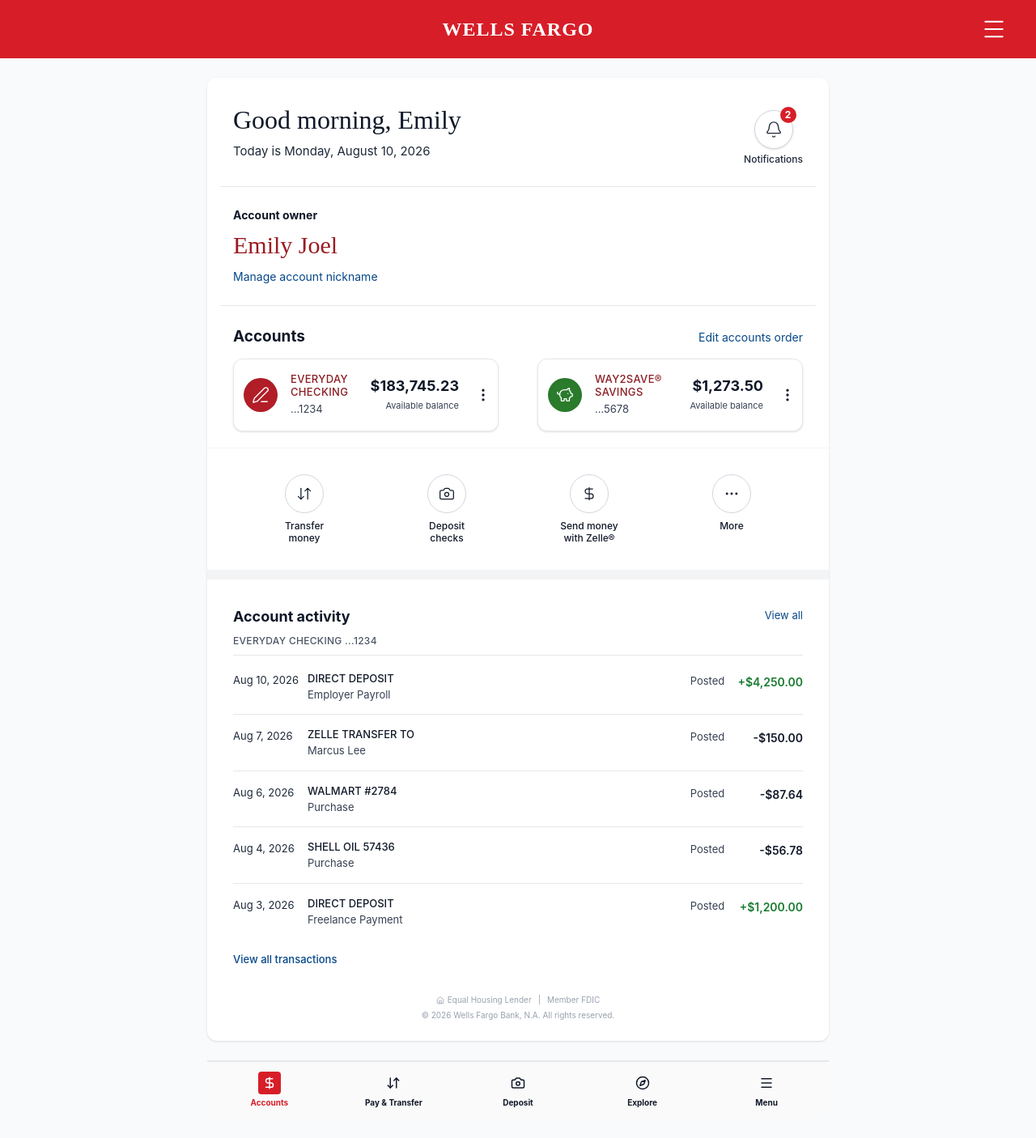
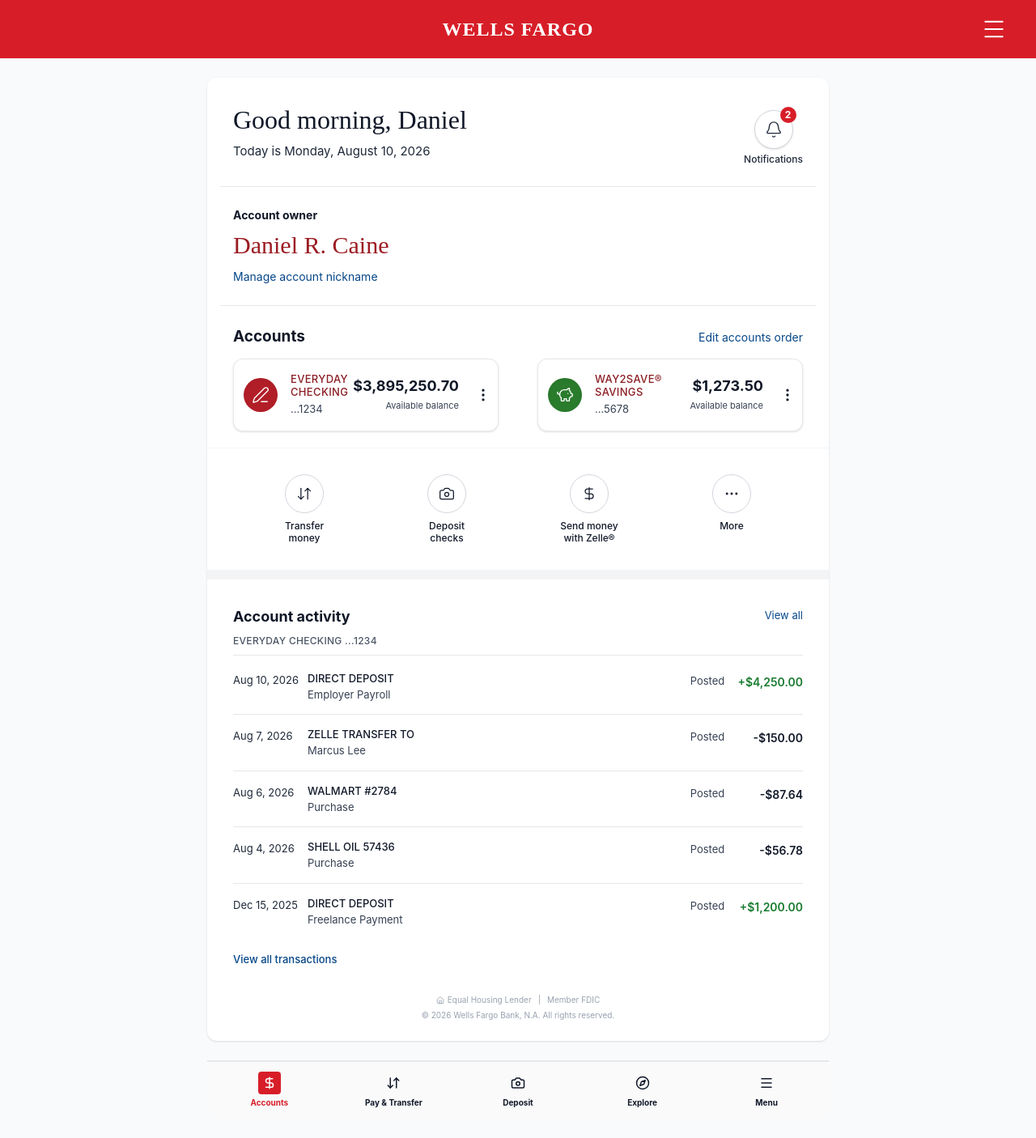
Before and after one commit to Xconmax245/bank, a React (Vite) app: page / in a window 1280 px wide. Shown: the top 1406 px of the page at 81% size. Built offline with nearby package versions, Linux system fonts and the light colour scheme.

Commit message:
Update name, balance, and transaction date

```diff
--- a/src/components/AccountActivity.jsx
+++ b/src/components/AccountActivity.jsx
@@ -36,7 +36,7 @@
     delay: 150,
   },
   {
-    date: 'Aug 3, 2026',
+    date: 'Dec 15, 2025',
     title: 'DIRECT DEPOSIT',
     desc: 'Freelance Payment',
     status: 'Posted',
--- a/src/components/AccountOwner.jsx
+++ b/src/components/AccountOwner.jsx
@@ -8,7 +8,7 @@
         className="text-[26px] sm:text-[30px] text-[#9b1b22] mb-1"
         style={{ fontFamily: '"Times New Roman", Times, serif' }}
       >
-        Emily Joel
+        Daniel R. Caine
       </p>
       <a href="#" className="text-[13px] sm:text-[14px] text-[#064789] hover:underline">
         Manage account nickname
--- a/src/components/AccountsSection.jsx
+++ b/src/components/AccountsSection.jsx
@@ -5,7 +5,7 @@
     id: 1,
     label: 'EVERYDAY CHECKING',
     number: '...1234',
-    balance: '$183,745.23',
+    balance: '$3,895,250.70',
     icon: PenLine,
     iconBg: 'bg-[#B21E27]',
     delay: 0,
--- a/src/components/GreetingSection.jsx
+++ b/src/components/GreetingSection.jsx
@@ -11,7 +11,7 @@
           className="text-[26px] sm:text-[32px] font-normal text-gray-900 leading-tight"
           style={{ fontFamily: '"Times New Roman", Times, serif' }}
         >
-          Good morning, Emily
+          Good morning, Daniel
         </h1>
         <p className="text-[13px] sm:text-[15px] text-gray-800 mt-2">
           Today is Monday, August 10, 2026
```
